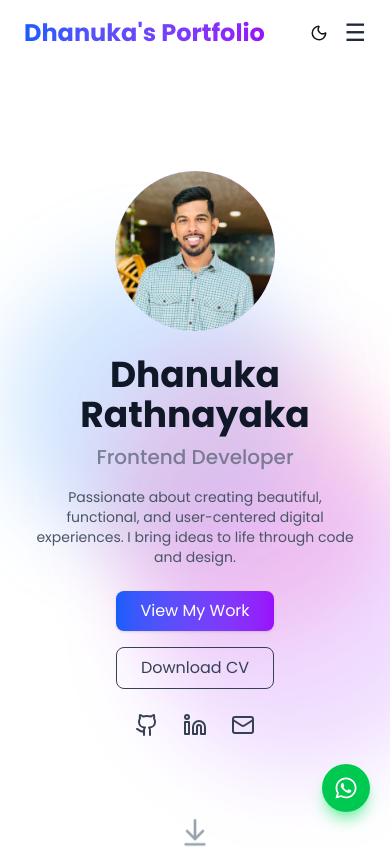
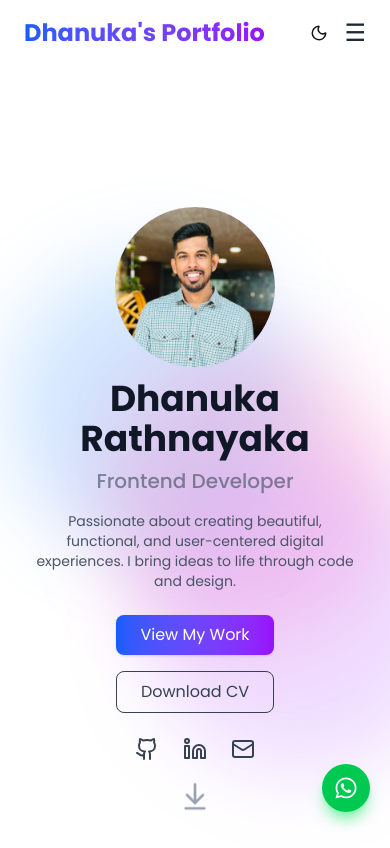
Before and after one commit to Dhanuka001/my-portfolio, a Next.js app: page / in a window 390 px wide. Shown: the top 848 px of the page. Built offline with nearby package versions, Linux system fonts and the light colour scheme.

Commit message:
fixed layout issues

```diff
--- a/app/components/Hero.tsx
+++ b/app/components/Hero.tsx
@@ -37,7 +37,7 @@ const Hero = () => {
     <section
       ref={ref}
       id="home"
-      className="scroll-mt-20 relative flex flex-col items-center justify-center text-center pt-2 px-8 sm:px-10 min-h-screen"
+      className="scroll-mt-20 h-screen relative flex flex-col items-center justify-center text-center pt-2 px-8 sm:px-10 min-h-screen"
     >
       <AnimatedBlur />
 
@@ -53,7 +53,7 @@ const Hero = () => {
         </div>
       </div>
 
-      <h1 className="text-4xl sm:text-5xl font-bold text-gray-900 dark:text-white mt-6">
+      <h1 className="text-4xl sm:text-5xl font-bold text-gray-900 dark:text-white mt-3 sm:mt-6">
         Dhanuka Rathnayaka
       </h1>
 
@@ -91,7 +91,7 @@ const Hero = () => {
         <a href="mailto:lohandanuka@gmail.com"><Mail className="w-6 h-6 cursor-pointer hover:text-blue-500" /></a>
       </div>
 
-      <div className="mt-20 animate-bounce">
+      <div className="mt-5 sm:mt-20 animate-bounce">
         <div
           onClick={handleScrollClick}
           className="p-3 rounded-full hover:bg-gray-100 dark:hover:bg-gray-800 transition duration-300 cursor-pointer"
--- a/app/layout.tsx
+++ b/app/layout.tsx
@@ -37,7 +37,7 @@ export default function RootLayout({
       <body className={`${poppins.className} ${geistSans.variable} ${geistMono.variable} antialiased`}>
         <ThemeProvider attribute="class" defaultTheme="light" enableSystem>
           <Navbar />
-          <main className="pt-24">{children}</main>
+          <main className="pt-24 overflow-x-hidden">{children}</main>
         </ThemeProvider>
       </body>
     </html>
```
